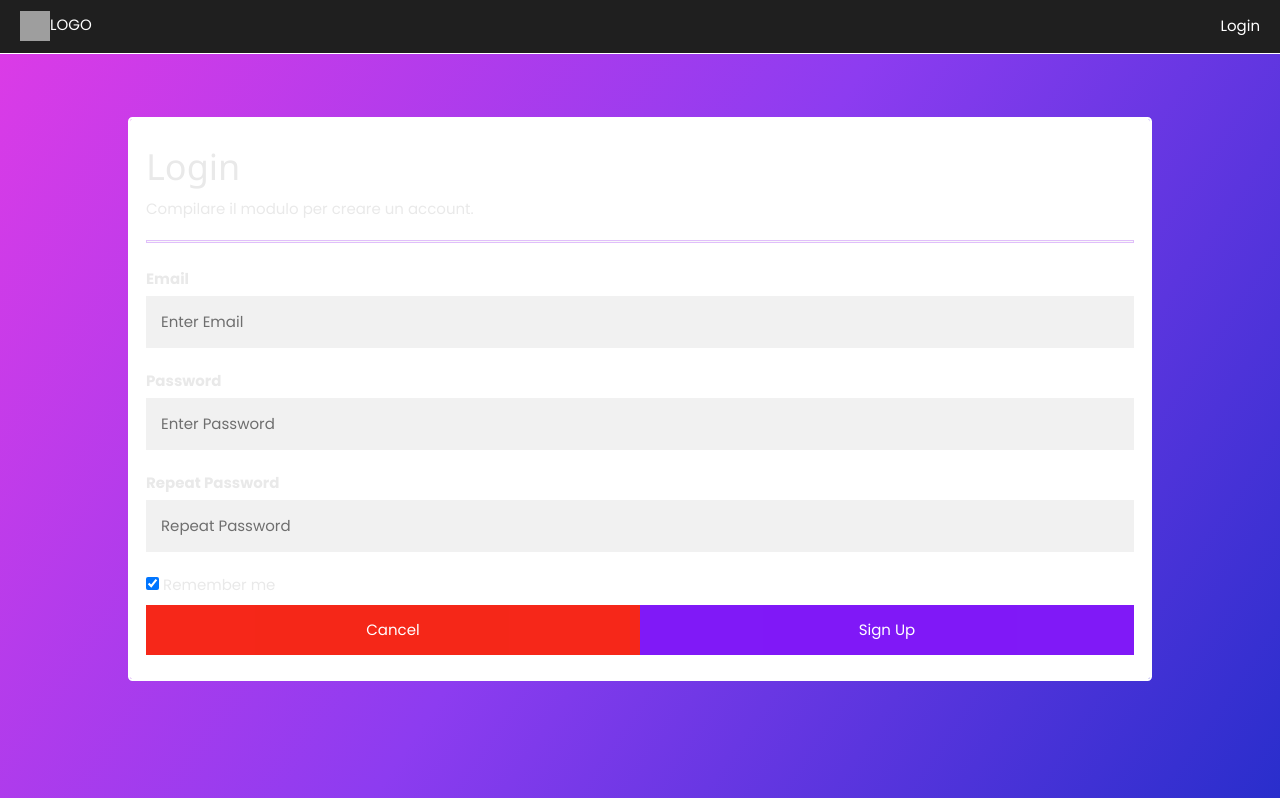
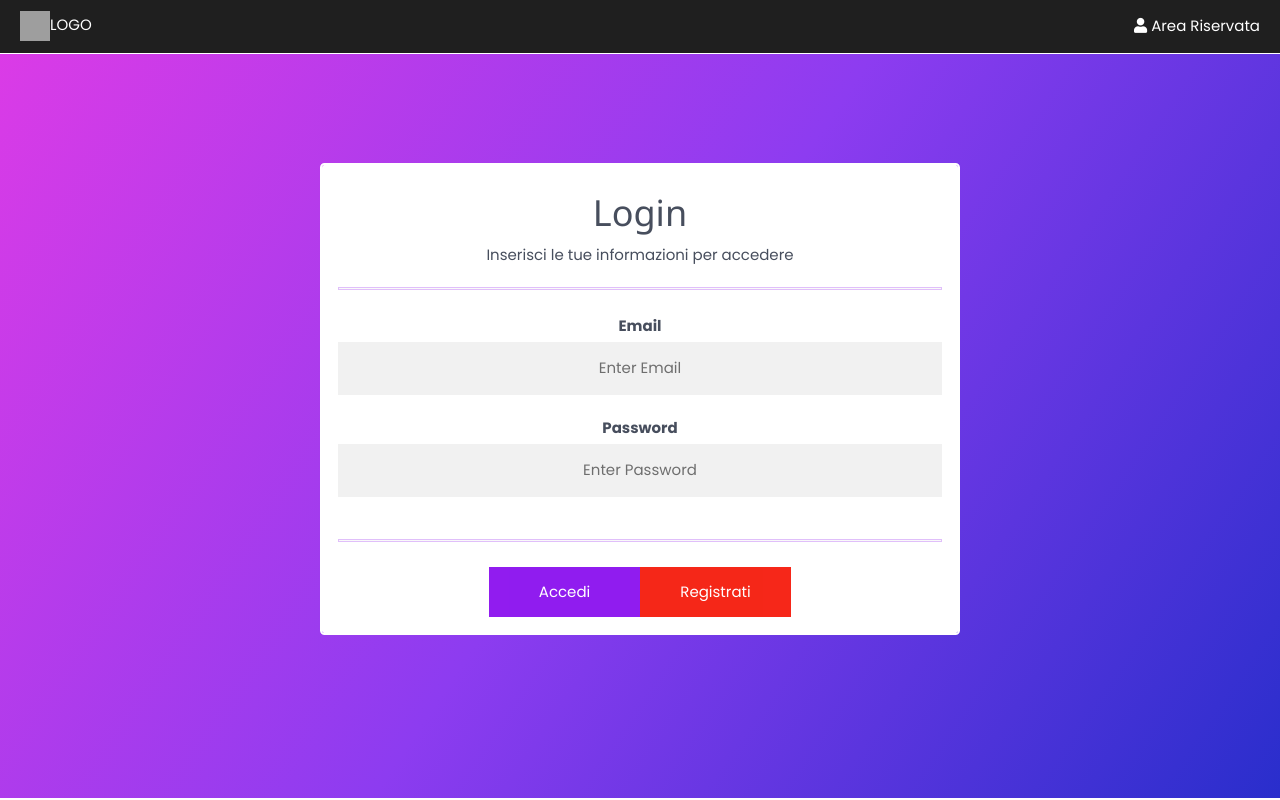
Before and after one commit to scholarStats/Webapp, a React (Create React App) app in the folder app_frontend/: page /Login in a window 1280 px wide. Built offline with nearby package versions, Linux system fonts and the light colour scheme; grey boxes are pictures that could not be loaded.

Commit message:
minimal fix

```diff
--- a/app_frontend/public/css/login.css
+++ b/app_frontend/public/css/login.css
@@ -5,26 +5,34 @@
     flex-direction: column ;
     align-items: center;
     justify-content: center;
+    text-align: center;
 }
 
-input[type="text"],
-input[type="password"] {
+label, form h1, form p  {
+  color: #474e5d;
+}
+
+input {
   width: 100%;
   padding: 15px;
   margin: 5px 0 22px 0;
   display: inline-block;
   border: none;
   background: #f1f1f1;
+  text-align: center;
+  transition: .3s;
 }
 
-input[type="text"]:focus,
-input[type="password"]:focus {
+input:focus {
   background-color: rgb(204, 203, 203);
   outline: none;
 }
 
+input::placeholder {
+  text-align: center;
+}
+
 button {
-  background-color: #7300f7;
   color: rgb(255, 255, 255);
   padding: 14px 20px;
   margin: 8px 0;
@@ -32,22 +40,27 @@ button {
   cursor: pointer;
   width: 100%;
   opacity: 0.9;
+  transition: .3s;
 }
 
 button:hover {
   opacity: 1;
+  border-radius: 5px ;
 }
 
-.cancelbtn {
+#signinbtn {
+  background-color: #8504ee;
+}
+
+#cancelbtn {
   padding: 14px 20px;
   background-color: #f51000;
 }
 
-
-.cancelbtn,
-.signupbtn {
-  float: left;
-  width: 50%;
+#cancelbtn,
+#signinbtn {
+  width: 25%;
+  margin: 0 auto;
 }
 
 .container {
@@ -70,7 +83,7 @@ button:hover {
 .modal-content {
   background-color: #ffffff;
   border: 2px solid rgb(255, 255, 255);
-  width: 80%;
+  width: 50%;
 }
 
 hr {
@@ -92,9 +105,3 @@ hr {
   color: #f44336;
   cursor: pointer;
 }
-
-.clearfix::after {
-  content: "";
-  clear: both;
-  display: table;
-}
--- a/app_frontend/src/Components/Login.jsx
+++ b/app_frontend/src/Components/Login.jsx
@@ -1,5 +1,6 @@
 import react, { Component } from 'react';
 import Navbar from './Partials/Navbar'
+
 
 export default class Login extends Component {
     render = () => {
@@ -7,10 +8,10 @@ export default class Login extends Component {
             <body>
                 <Navbar />
                 <section id="loginCont">
-                <form class="modal-content" action="/action_page.php">
-                    <div class="container">
+                    <form className="modal-content w3-animate-zoom" action="/action_page.php">
+                        <div className="container">
                             <h1>Login</h1>
-                        <p>Compilare il modulo per creare un account.</p>
+                            <p>Inserisci le tue informazioni per accedere</p>
                             <hr />
                             <label for="email"><b>Email</b></label>
                             <input type="text" placeholder="Enter Email" name="email" required />
@@ -18,16 +19,9 @@ export default class Login extends Component {
                             <label for="psw"><b>Password</b></label>
                             <input type="password" placeholder="Enter Password" name="psw" required />
 
-                        <label for="psw-repeat"><b>Repeat Password</b></label>
-                        <input type="password" placeholder="Repeat Password" name="psw-repeat" required />
-
-                        <label>
-                            <input type="checkbox" checked="checked" name="remember"/> Remember me
-                        </label>
-                        <div class="clearfix">
-                            <button type="button" class="cancelbtn">Cancel</button>
-                            <button type="submit" class="signupbtn">Sign Up</button>
-                        </div>
+                            <hr />
+                            <button type="submit" id="signinbtn">Accedi</button>
+                            <button id="cancelbtn">Registrati</button>
                         </div>
                     </form>
                 </section>
--- a/app_frontend/src/Components/Partials/Navbar.jsx
+++ b/app_frontend/src/Components/Partials/Navbar.jsx
@@ -12,7 +12,7 @@ export default class Navbar extends Component {
                 <ul class="navbar-nav ml-auto">
                     <Link to="/Login">
                     <li class="nav-item">
-                        <a class="nav-link" href="#">Login</a>
+                        <a class="nav-link" href="#"><i class="fas fa-user"></i> Area Riservata</a>
                     </li>
                     </Link>
                 </ul>
```
Lines whose indentation alone changed are shown as unchanged.
